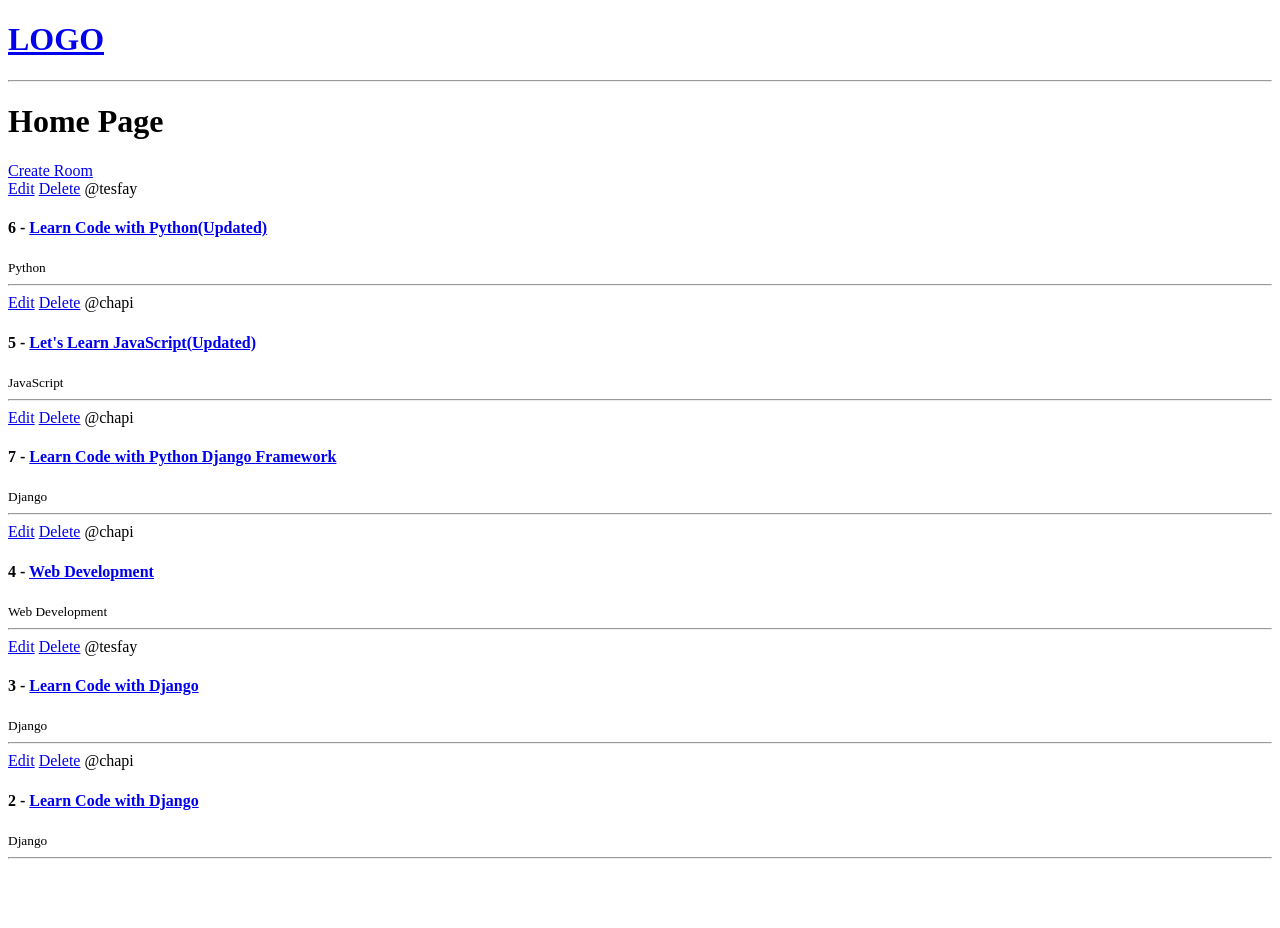
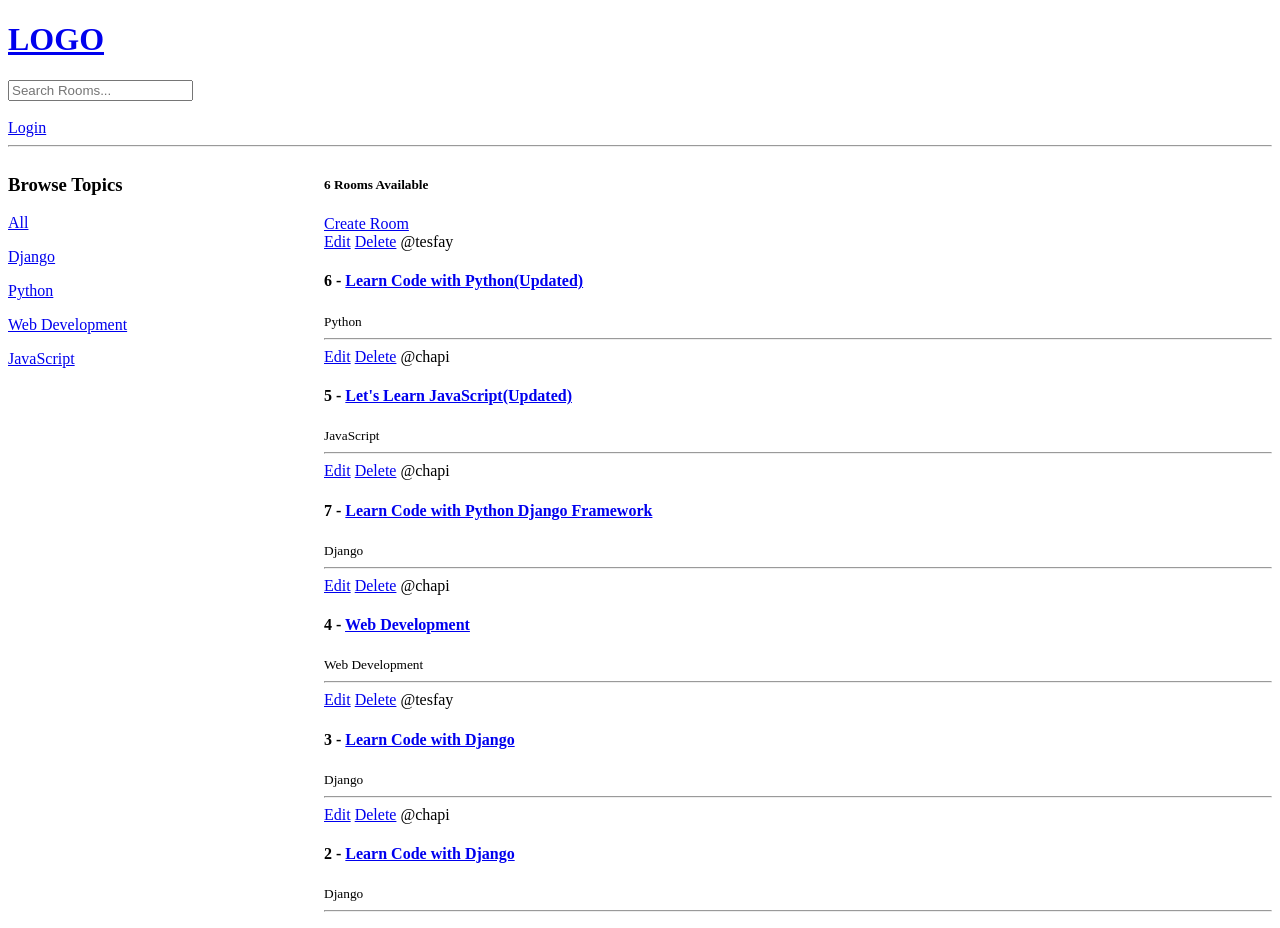
Before and after one commit to Tesfay-Teshome/alxse_cohort_six_room, a Django app: page / in a window 1280 px wide. Before the commit the page ends 859 px from the top, so only its background shows below. Run offline with Django 4.2, Linux system fonts and the light colour scheme; data comes from the database, SQL or seed files in the repository; both versions use the stored data as it was after the commit.

Commit message:
Login Function added

```diff
--- a/alxse/base/templates/base/home.html
+++ b/alxse/base/templates/base/home.html
@@ -1,8 +1,24 @@
 {% extends 'main.html' %}
 
 {% block content %}
-    <h1>Home Page</h1>
+<style>
+    .main-container {
+        display: grid;
+        grid-template-columns: 1fr 3fr;
+    }
+</style>
+<div class="main-container">
     <div>
+        <h3>Browse Topics</h3>
+        <div>
+            <p><a href="{% url 'home' %}">All</a></p>
+        {% for topic in topics%}
+        <p><a href="{% url 'home' %}?q={{ topic.name }}">{{ topic.name }}</a></p>
+        {% endfor %}
+        </div>
+    </div>
+    <div>
+        <h5>{{ count_room }} Rooms Available</h5>
         <a href="{% url 'create-room' %}"> Create Room </a>
 
         <div>
@@ -18,5 +34,6 @@
             {% endfor %}
         </div>
     </div>
+</div>
 
 {% endblock %}
--- a/alxse/base/urls.py
+++ b/alxse/base/urls.py
@@ -2,6 +2,9 @@ from django.urls import path
 from . import views
 
 urlpatterns = [
+    path('login/', views.loginPage, name="login"),
+    path('logout/', views.logoutUser, name="logout"),
+
     path('', views.home, name=("home")),
     path('room/<str:pk>/', views.room, name="room"),
 
--- a/alxse/base/views.py
+++ b/alxse/base/views.py
@@ -1,21 +1,43 @@
 from django.shortcuts import render, redirect
-from django.http import HttpResponse, request
+from django.db.models import Q
+from django.contrib import messages
+from django.contrib.auth.models import User
+from django.contrib.auth import authenticate, login, logout
 from .models import Room, Topic, Message
 from .forms import RoomForm
 
-# Create your views here.
-# rooms = [
-#     {'id': 1, 'name': 'Lets Learn Python'},
-#     {'id': 2, 'name': 'Lets Learn Django'},
-#     {'id': 3, 'name': 'Lets Learn Javascript'},
-#     {'id': 4, 'name': 'Lets Learn React'},
-#     {'id': 5, 'name': 'Lets Learn Vue'},
-#     {'id': 6, 'name': 'Lets Learn Angular'},
-#     {'id': 7, 'name': 'Lets Learn Node'},
-# ]
+def loginPage(request):
+    if request.method == 'POST':
+
+        username = request.POST.get('username')
+        password = request.POST.get('password')
+
+        user = authenticate(username=username, password=password)
+        if user is not None:
+            login(request, user)
+            return redirect('home')
+        else:
+            messages.error(request, 'Invaild Username or Password')
+
+    context = {}
+    return render(request, 'base/login_register.html', context)
+
+def logoutUser(request):
+    logout(request)
+    return redirect('home')
+
+
 def home(request):
-    rooms = Room.objects.all()
-    context = {'rooms': rooms }
+    q = request.GET.get('q') if request.GET.get('q') != None else ''
+
+    rooms = Room.objects.filter(
+        Q(topic__name__icontains=q) |
+        Q(name__icontains=q) |
+        Q(description__icontains=q)
+          )
+    topics = Topic.objects.all()
+    count_room = rooms.count()
+    context = {'rooms': rooms, 'topics': topics, 'count_room': count_room}
     return render(request, "base/home.html", context)
 
 def room(request, pk):
--- a/alxse/templates/main.html
+++ b/alxse/templates/main.html
@@ -7,6 +7,11 @@
 </head>
 <body>
     {% include 'navbar.html' %}
+    {% if messages %}
+        {% for message in messages %}
+            <p>{{ message }}</p>
+        {% endfor %}
+    {% endif %}
     {% block content %}
 
     {% endblock %}
--- a/alxse/templates/navbar.html
+++ b/alxse/templates/navbar.html
@@ -1,4 +1,13 @@
 <a href="/">
     <h1>LOGO</h2>
 </a>
+<form method="GET" actio="{% url 'home' %}">
+    <input type="text" name="q" placeholder="Search Rooms..." />
+</form>
+<br>
+{% if request.user.is_authenticated %}
+<a href="{% url 'logout' %}">Logout</a>
+{% else %}
+<a href="{% url 'login' %}">Login</a>
+{% endif %}
 <hr>
```
Also changed, not shown: alxse/base/templates/base/login_register.html (added, +19 -0 lines), alxse/db.sqlite3.
